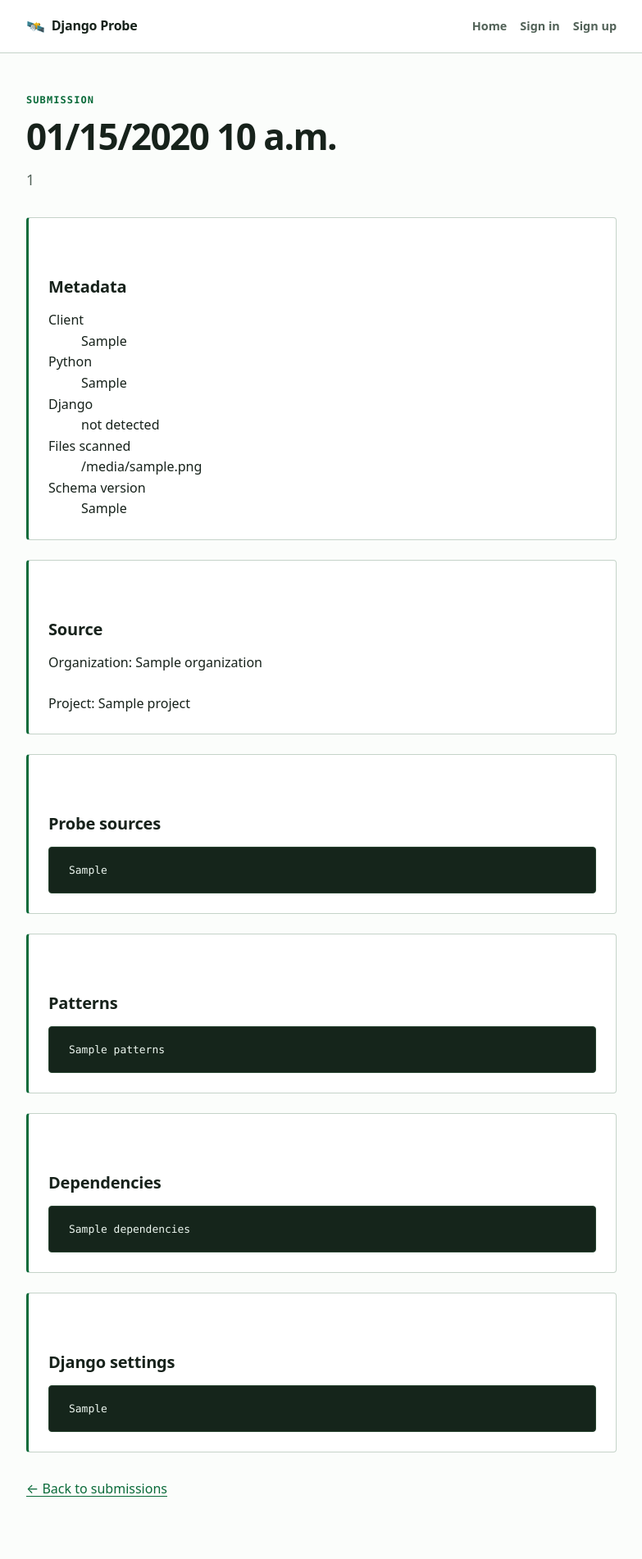
After one commit to tim-schilling/django-probe, a Django app: template src/webapp/templates/submission_detail.html in a window 1280 px wide. The commit adds this page. Shown: the whole page at 82% size, without its empty margins (248-1031 px from the left). Run offline with Django 4.2, Linux system fonts and the light colour scheme; the template is opened without the code that fills it: most values are stand-ins (such as "Sample title", 1, 10 or a date in 2020).

Commit message:
Use stable UUIDs for submission pages

```diff
--- a/src/webapp/config/urls.py
+++ b/src/webapp/config/urls.py
@@ -25,6 +25,11 @@ urlpatterns = [
         name="cli-credentials-revoke",
     ),
     path("account/", views.account, name="account"),
+    path(
+        "submissions/<uuid:submission_id>/",
+        views.submission_detail,
+        name="submission-detail",
+    ),
     path("style-guide/", views.style_guide, name="style-guide"),
     path(
         "account/cli-credentials/<int:credential_id>/revoke/",
--- a/src/webapp/templates/includes/submission_list.html
+++ b/src/webapp/templates/includes/submission_list.html
@@ -1,7 +1,7 @@
 <ul class="item-list">
   {% for submission in submissions %}
     <li>
-      <span class="item-list__title">{{ submission.created_at|date:"SHORT_DATETIME_FORMAT" }}</span>
+      <span class="item-list__title"><a href="{% url 'submission-detail' submission_id=submission.pk %}">{{ submission.created_at|date:"SHORT_DATETIME_FORMAT" }}</a></span>
       <span class="item-list__meta">
         Python {{ submission.python_version }} ·
         Django {{ submission.django_version|default:"not detected" }} ·
--- /dev/null
+++ b/src/webapp/templates/submission_detail.html
@@ -0,0 +1,48 @@
+{% extends "base.html" %}
+{% block title %}Submission | Django Probe{% endblock %}
+{% block content %}
+<header class="page-header">
+  <p class="eyebrow">Submission</p>
+  <h1>{{ submission.created_at|date:"SHORT_DATETIME_FORMAT" }}</h1>
+  <p class="lede">{{ submission.id }}</p>
+</header>
+
+<div class="panel">
+  <h2>Metadata</h2>
+  <dl>
+    <dt>Client</dt><dd>{{ submission.client_version }}</dd>
+    <dt>Python</dt><dd>{{ submission.python_version }}</dd>
+    <dt>Django</dt><dd>{{ submission.django_version|default:"not detected" }}</dd>
+    <dt>Files scanned</dt><dd>{{ submission.files_scanned }}</dd>
+    <dt>Schema version</dt><dd>{{ submission.schema_version }}</dd>
+  </dl>
+</div>
+
+{% if submission.project or submission.organization %}
+<div class="panel">
+  <h2>Source</h2>
+  {% if submission.organization %}<p>Organization: {{ submission.organization.name }}</p>{% endif %}
+  {% if submission.project %}<p>Project: {{ submission.project.name }}</p>{% endif %}
+</div>
+{% endif %}
+
+<div class="panel">
+  <h2>Probe sources</h2>
+  {% if submission.probe_sources %}<pre tabindex="0"><code>{{ submission.probe_sources }}</code></pre>{% else %}<p>None recorded.</p>{% endif %}
+</div>
+<div class="panel">
+  <h2>Patterns</h2>
+  {% if submission.patterns %}<pre tabindex="0"><code>{{ submission.patterns }}</code></pre>{% else %}<p>None recorded.</p>{% endif %}
+</div>
+<div class="panel">
+  <h2>Dependencies</h2>
+  {% if submission.dependencies %}<pre tabindex="0"><code>{{ submission.dependencies }}</code></pre>{% else %}<p>None recorded.</p>{% endif %}
+</div>
+{% if submission.django_settings_scanned or submission.django_settings %}
+<div class="panel">
+  <h2>Django settings</h2>
+  {% if submission.django_settings %}<pre tabindex="0"><code>{{ submission.django_settings }}</code></pre>{% else %}<p>None recorded.</p>{% endif %}
+</div>
+{% endif %}
+<p class="back-link"><a href="{% url 'account' %}">&larr; Back to submissions</a></p>
+{% endblock %}
```
Also changed, not shown: src/webapp/ingest/models.py (+8 -0 lines), src/webapp/ingest/tests/test_submissions.py (+47 -0 lines), src/webapp/ingest/views.py (+16 -1 lines), src/webapp/ingest/migrations/0006_submission_uuid7_organization.py (added).
